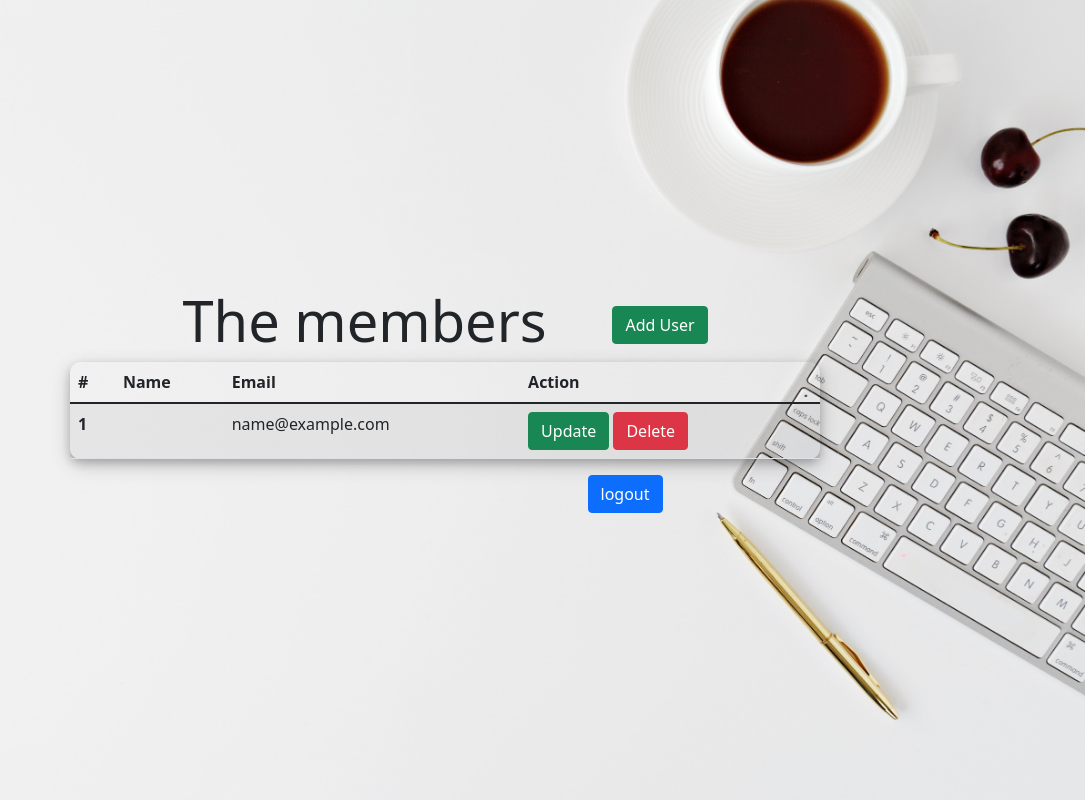
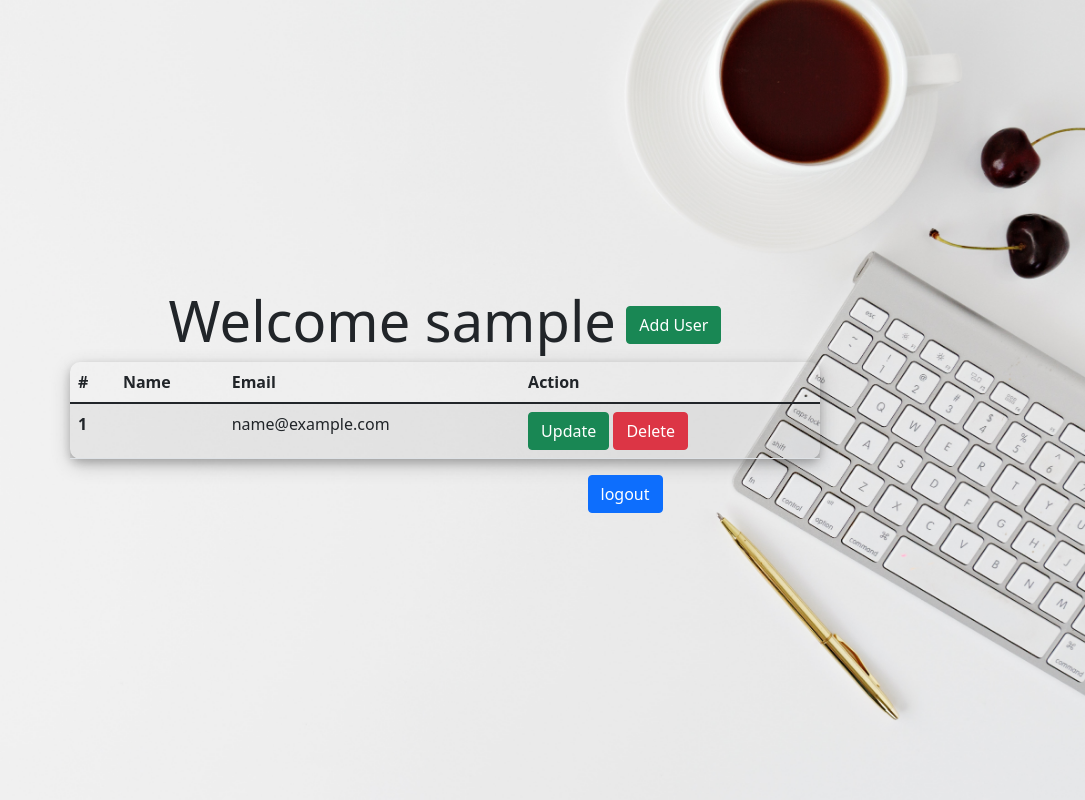
Before and after one commit to elmiri-ismail/projet4-PHP-CRUD, a PHP site: page /read.php in a window 1280 px wide. Shown: the whole page, without its empty margins (195-1280 px from the left). Run offline with PHP 8.4, Linux system fonts and the light colour scheme; the visitor is signed in with stand-in values (Sample User, id 1); data that the repository does not hold is empty; some libraries are stand-ins or nearby versions.

Commit message:
save changes

```diff
--- a/php/update.php
+++ b/php/update.php
@@ -48,7 +48,7 @@ if (isset($_GET['id'])) {
        if ($result) {
        	  header("Location: ../read.php?success=successfully updated");
        }else {
-          header("Location: ../update.php?id=$id&error=unknown error occurred&$user_data");
+          header("Location: ../update.php?id=$id&orror=unknown error occurred&$user_data");
        }
 	}
 }else {
--- a/read.php
+++ b/read.php
@@ -17,7 +17,8 @@
   <form action="read.php" method='get'>
   <div class="container">
 <div class="box"></div>
-<div class="d-flex justify-content-around align-items-center w-50"><h4 class="display-4 text-center">The members</h4><br>
+<div class="d-flex justify-content-around align-items-center w-50">
+  <h4 class="display-4 text-center"><?php echo "Welcome " . $_SESSION['username'] ; ?></h4><br>
 <a href="index.php" class="btn btn-success">Add User</a></div>
 <?php if (isset($_GET['success'])) {
     ?>
```
